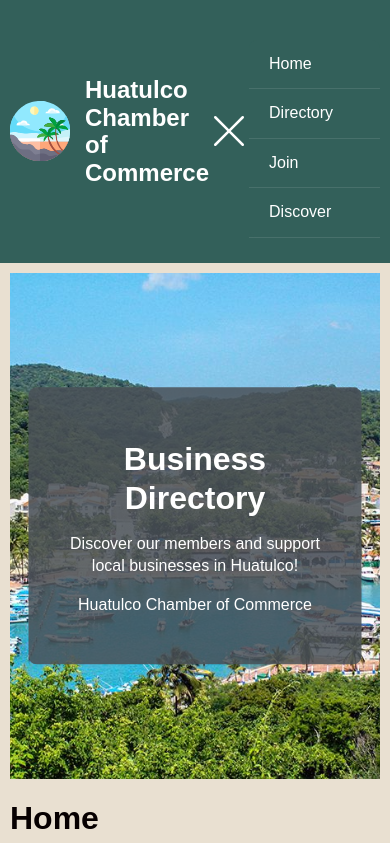
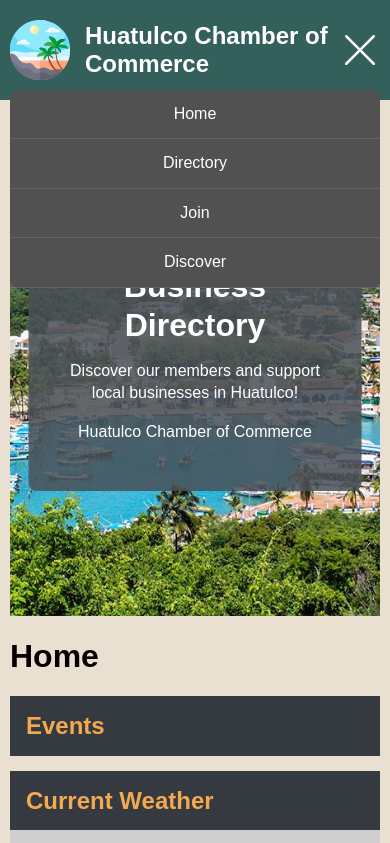
Before and after one commit to Carlosjunc0/wdd231, a plain HTML site: page chamber/directory.html in a window 390 px wide. Both pictures are taken after a click on the picture 360 px from the left and 55 px from the top of the page. Shown: the top 843 px of the page. Drawn offline with Linux system fonts and the light colour scheme.

Commit message:
bugs fixed in directory.html

```diff
--- a/chamber/directory.html
+++ b/chamber/directory.html
@@ -36,7 +36,7 @@
                     <div class="site-title">Huatulco Chamber of Commerce</div>
                 </div>
 
-                <img src="../images/hamburger-button-icon.svg" alt="menu icon" class="hamburger-icon">
+                <img src="images/hamburger-button-icon.svg" alt="menu icon" class="hamburger-icon">
 
                 <nav class="nav-menu" id="nav-menu">
                     <a href="directory.html">Home</a>
@@ -57,9 +57,10 @@
                 <img src="images/bay-huatulco.jpg" alt="Huatulco beach view" class="hero-image" loading="eager">
             </picture>
             <div class="hero-text">
-                <h1>Business Directory</h1>
+                <span>Business Directory</span>
                 <p>Discover our members and support local businesses in Huatulco!</p>
                 <p>Huatulco Chamber of Commerce</p>
+            </div>
         </section>
 
         <h1>Home</h1>
@@ -96,14 +97,17 @@
                         <p>Today: <strong>90°F</strong></p>
                         <p>Wednesday: <strong>89°F</strong></p>
                         <p>Thursday: <strong>68°F</strong></p>
+                    </div>
             </section>
         </div>
 
         <section class="directory-controls">
             <h2>Business Directory</h2>
             <div class="view-toggle">
-                <button id="gridView" class="active"> <img src="images/grid.svg" alt="grid view icon" class="gl-buttons">Grid View</button>
-                <button id="listView"> <img src="images/list.svg" alt="list view icon" class="gl-buttons">List View</button>
+                <button id="gridView" class="active"> <img src="images/grid.svg" alt="grid view icon"
+                        class="gl-buttons">Grid View</button>
+                <button id="listView"> <img src="images/list.svg" alt="list view icon" class="gl-buttons">List
+                    View</button>
             </div>
         </section>
 
@@ -135,7 +139,7 @@
             <div class="credits">
                 <h3>WDD231 Class Project</h3>
                 <p>Carlos Junco</p>
-                <p> &copy <span id="currentyear"></span> Huatulco Chamber of Commerce</p>
+                <p> &copy;<span id="currentyear"></span> Huatulco Chamber of Commerce</p>
                 <p>Last Modification: <span id="lastModified"></span></p>
 
             </div>
--- a/chamber/scripts/cards.js
+++ b/chamber/scripts/cards.js
@@ -30,7 +30,7 @@ document.addEventListener('DOMContentLoaded', function () {
             if (navMenu.classList.contains('active')) {
                 hamburgerIcon.src = '../images/x-icon.svg';
             } else {
-                hamburgerIcon.src = '../images/hamburger-button-icon.svg';
+                hamburgerIcon.src = 'images/hamburger-button-icon.svg';
             }
         });
 
@@ -40,7 +40,7 @@ document.addEventListener('DOMContentLoaded', function () {
             link.addEventListener('click', function () {
                 navMenu.classList.remove('active');
                 body.classList.remove('mobile-menu-active');
-                hamburgerIcon.src = '../images/hamburger-button-icon.svg';
+                hamburgerIcon.src = 'images/hamburger-button-icon.svg';
             });
         });
 
@@ -49,7 +49,7 @@ document.addEventListener('DOMContentLoaded', function () {
             if (!event.target.closest('.nav-bar') && navMenu.classList.contains('active')) {
                 navMenu.classList.remove('active');
                 body.classList.remove('mobile-menu-active');
-                hamburgerIcon.src = '../images/hamburger-button-icon.svg';
+                hamburgerIcon.src = 'images/hamburger-button-icon.svg';
             }
         });
     }
--- a/chamber/styles/base.css
+++ b/chamber/styles/base.css
@@ -45,9 +45,11 @@
         display: flex;
         justify-content: space-between;
         align-items: center;
-        padding: 15px 0;
+        padding: 10px 0;
         color: white;
+        position: relative;
     }
+
 
     .logo-container {
         color: white;
@@ -59,7 +61,7 @@
 
     .site-title {
         font-size: 1.5rem;
-        font-weight: 700;
+        font-weight: bold;
         color: white;
     }
 
@@ -75,12 +77,16 @@
 
     .nav-menu {
         display: none;
+        flex-direction: column;
+        background-color: var(--primary-color);
+        position: absolute;
+        top: 100%;
+        right: 0;
+        left: 0;
         width: 100%;
-        flex-direction: column;
-        background-color: var(--navigatorcolor);
-        margin-top: 15px;
+        margin: 0;
         border-radius: 8px;
-
+        z-index: 1000;
     }
 
     .nav-menu.active {
@@ -88,13 +94,12 @@
     }
 
     .nav-menu a {
-        display: flex;
+        display: block;
         padding: 15px 20px;
         color: white;
         text-decoration: none;
         border-bottom: 1px solid rgba(255, 255, 255, 0.1);
         text-align: center;
-        font-weight: 500;
     }
 
 
@@ -141,8 +146,9 @@
         align-items: center;
     }
 
-    .hero-text h1 {
+    .hero-text span {
         font-size: clamp(2rem, 4vw, 3rem);
+        font-weight: bold;
         margin-bottom: 1rem;
         line-height: 1.2;
     }
--- a/chamber/styles/large.css
+++ b/chamber/styles/large.css
@@ -122,8 +122,9 @@
         align-items: center;
     }
 
-    .hero-text h1 {
+    .hero-text span {
         font-size: clamp(2rem, 4vw, 3rem);
+        font-weight: bold;
         margin-bottom: 1rem;
         line-height: 1.2;
     }
```
Also changed, not shown: chamber/images/hamburger-button-icon.svg (added).
